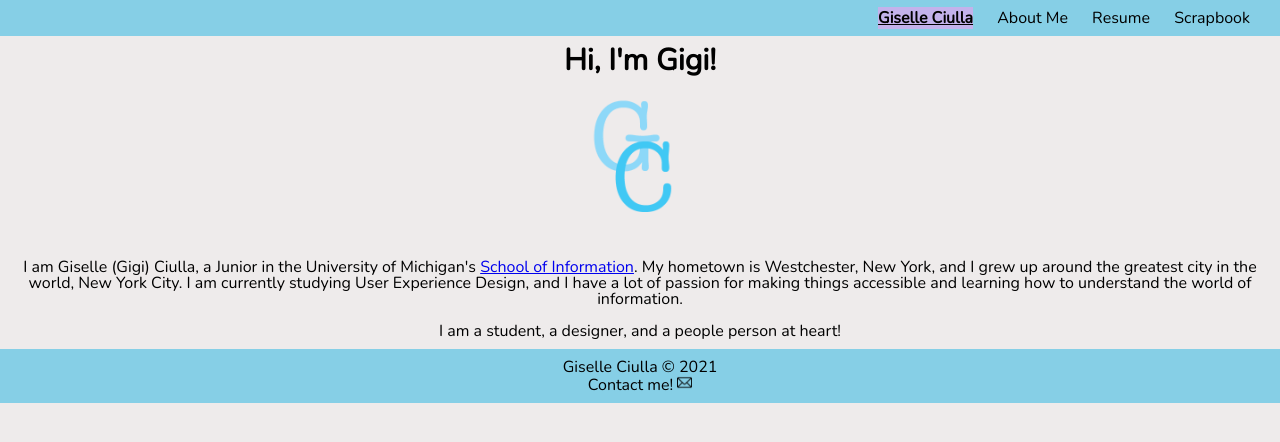
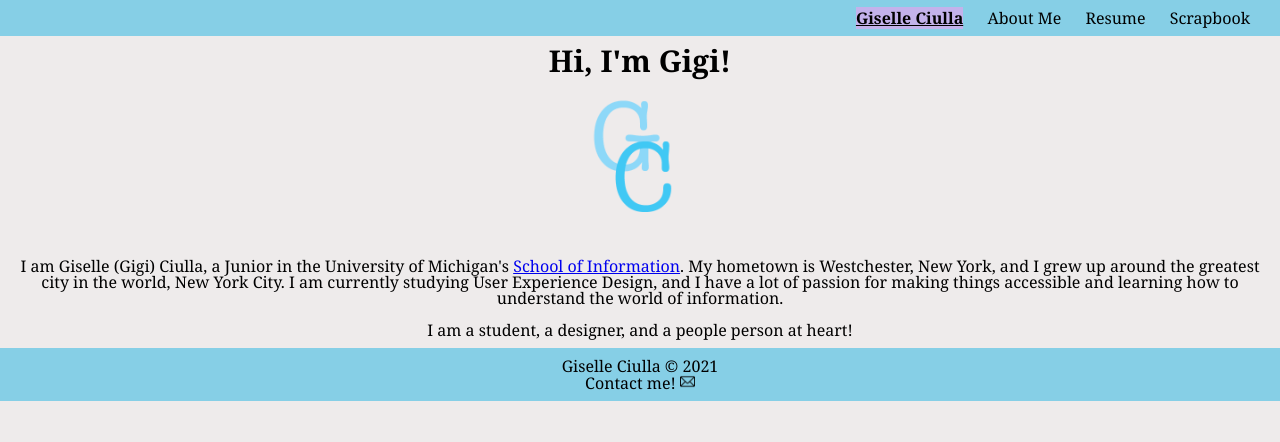
Before and after one commit to gigishea/mobile, a plain HTML site: page index.html in a window 1280 px wide. Drawn offline with nearby package versions, Linux system fonts and the light colour scheme.

Commit message:
Add files via upload

```diff
--- a/css/style.css
+++ b/css/style.css
@@ -6,7 +6,7 @@ html{
 body{
   background-color: rgb(238, 235, 235);
   color: #000000;
-  font-family: 'Nunito', sans-serif;
+  font-family: Georgia, 'Times New Roman', Times, serif;
 
 }
 main{
--- a/index.html
+++ b/index.html
@@ -7,9 +7,9 @@
 	<link rel="stylesheet" href="css/html5reset.css">
 	<link rel="stylesheet" href="css/style.css">
 	<link rel="shortcut icon" type="images/png" href="images/GC.png"/>
-	<link rel="preconnect" href="https://fonts.googleapis.com">
-    <link rel="preconnect" href="https://fonts.gstatic.com" crossorigin>
-    <link href="https://fonts.googleapis.com/css2?family=Nunito&display=swap" rel="stylesheet">
+	<!-- <link rel="preconnect" href="https://fonts.googleapis.com">  -->
+    <!-- <link rel="preconnect" href="https://fonts.gstatic.com" crossorigin>  -->
+    <!-- <link href="https://fonts.googleapis.com/css2?family=Nunito&display=swap" rel="stylesheet"> -->
 	<title>Giselle Ciulla</title>
 </head>
 <body>
```
Also changed, not shown: personal.html (+3 -3 lines), resume.html (+3 -3 lines), scrapbook.html (+3 -3 lines).
